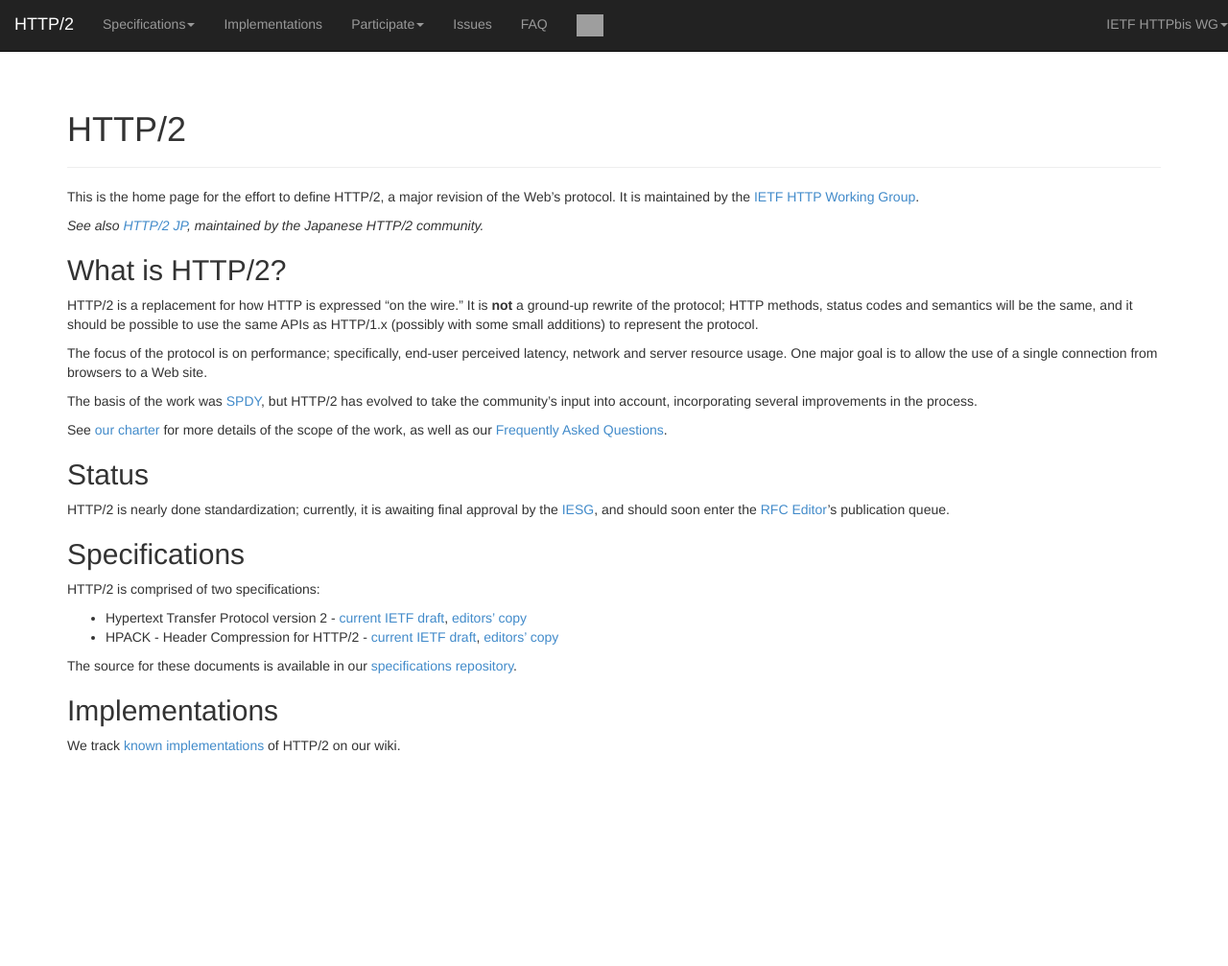
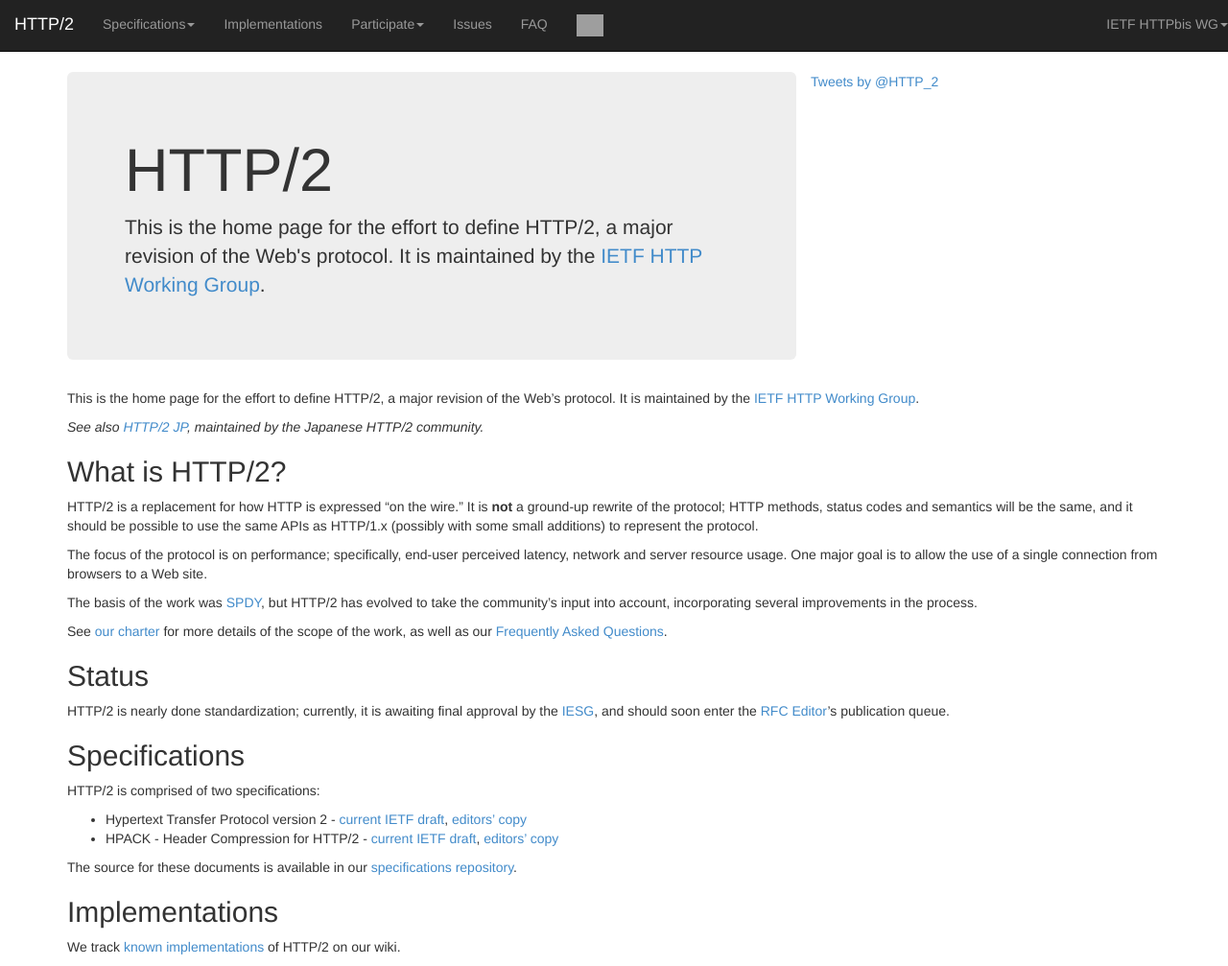
Before and after one commit to http2/http2.github.io, a Jekyll site: the page built from index.md, in a window 1280 px wide and 1007 px high. Shown: the whole window at 96% size. Built offline with Jekyll 4.4.1, drawn with Linux system fonts in a browser that asks for light colours; comment, search, counter and statistics services are not loaded; grey boxes are pictures that could not be loaded.

Commit message:
try this.

```diff
--- a/_includes/banner.html
+++ b/_includes/banner.html
@@ -1,12 +1,14 @@
-<!-- div class="container-fluid">
+<div class="container-fluid">
   <div class="row">
     <div class="col-md-8 jumbotron">
-      <h2>IETF Last Call</h2>
-      <p>HTTP/2 and HPACK are currently in IETF Last Call.</p>
+      <h1>HTTP/2</h1>
+      <p>This is the home page for the effort to define HTTP/2, a major revision of
+the Web's protocol. It is maintained by the <a href="https://httpwg.github.io/">IETF HTTP Working
+Group</a>.</p>
     </div>
     <div class="col-md-4">
       <a class="twitter-timeline" data-dnt="true" href="https://twitter.com/HTTP_2" data-widget-id="434108514856755201">Tweets by @HTTP_2</a>
       <script>!function(d,s,id){var js,fjs=d.getElementsByTagName(s)[0],p=/^http:/.test(d.location)?'http':'https';if(!d.getElementById(id)){js=d.createElement(s);js.id=id;js.src=p+"://platform.twitter.com/widgets.js";fjs.parentNode.insertBefore(js,fjs);}}(document,"script","twitter-wjs");</script>
     </div>
   </div>
-</div -->
+</div>
--- a/_layouts/front.html
+++ b/_layouts/front.html
@@ -16,10 +16,6 @@
 
         {% include banner.html %}
 
-        <div class="page-header">
-          <h1>{{ page.title }}</h1>
-        </div>
-
         {{ content }}
 
       </div>
```
